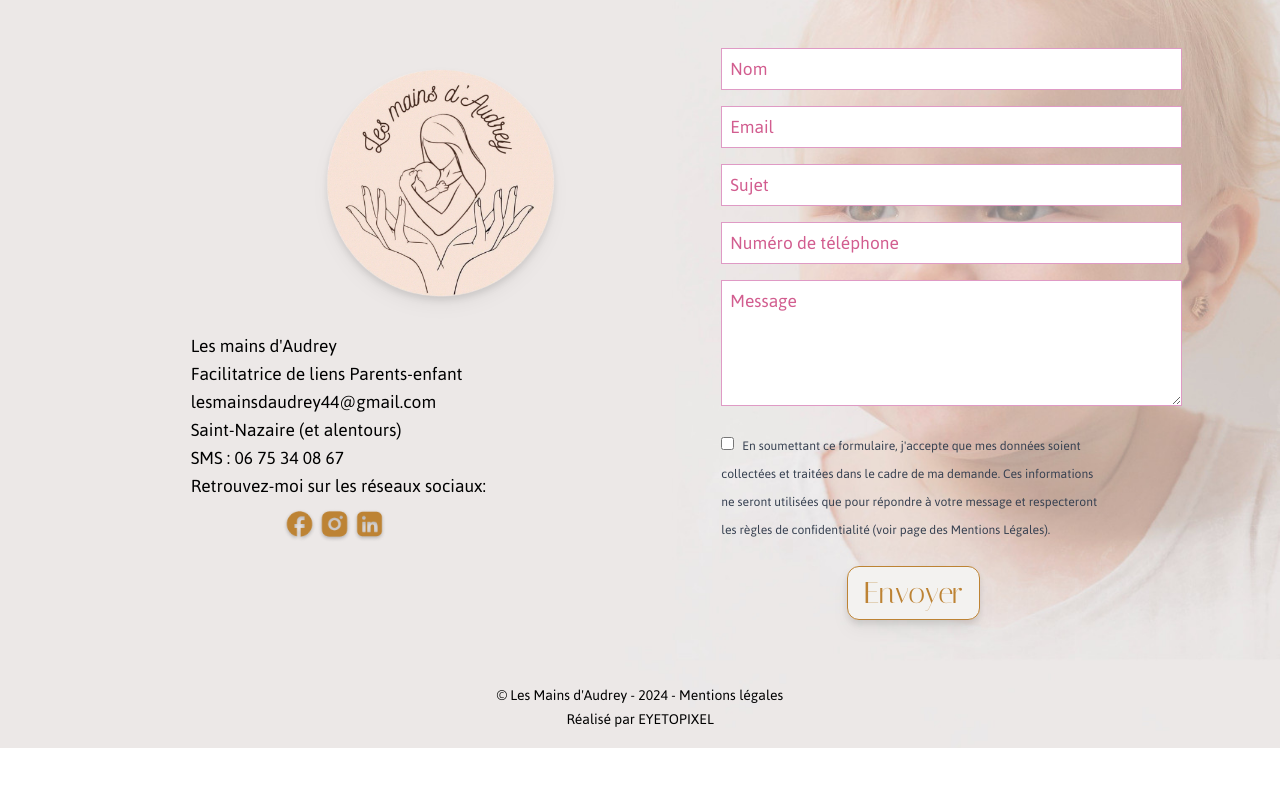
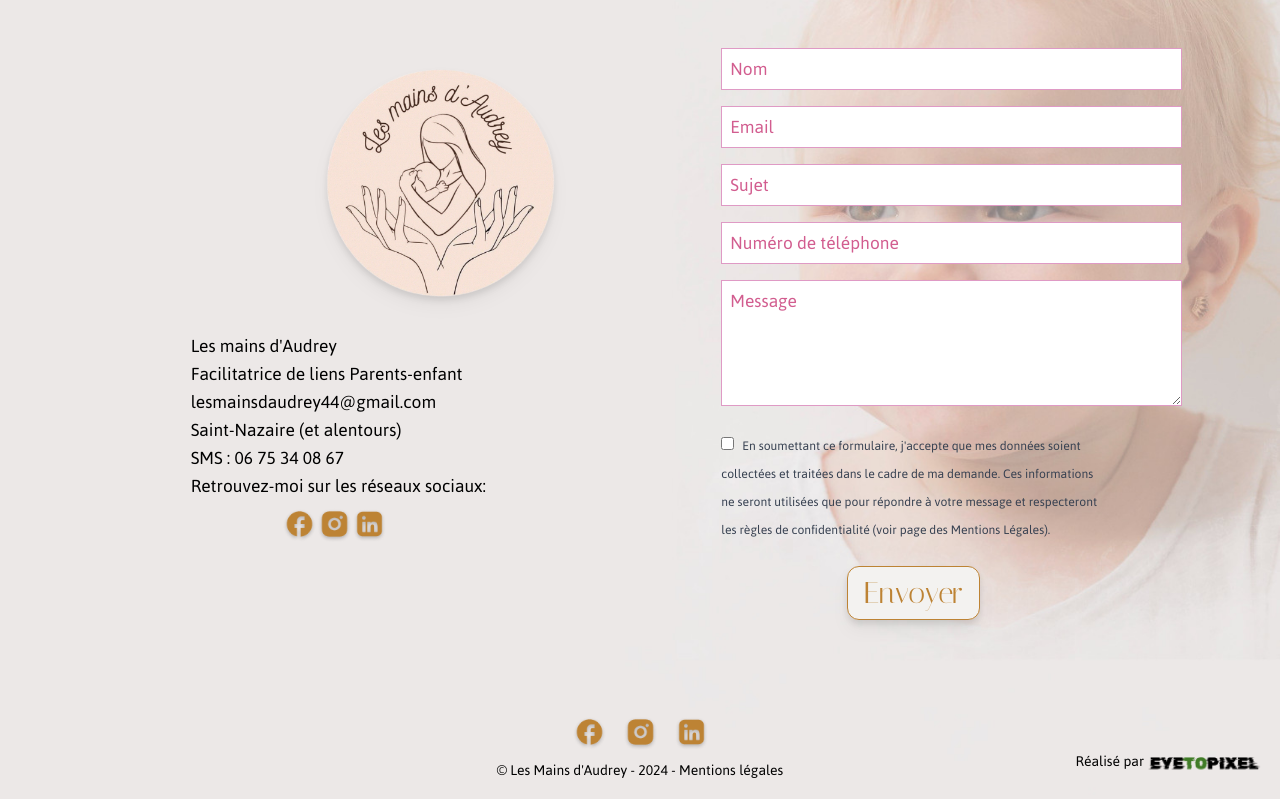
Before and after one commit to luciel53/lesmainsd-audrey, a Next.js app in the folder les-mains-d-audrey/: page /contact in a window 1280 px wide. Shown: the part 220-1019 px from the top of the page. Before the commit the page ends 968 px from the top, so only its background shows below. Built offline with nearby package versions, Linux system fonts and the light colour scheme; what tailwindcss-animated would draw is missing.

Commit message:
finished the footer

```diff
--- a/les-mains-d-audrey/src/app/components/Footer.js
+++ b/les-mains-d-audrey/src/app/components/Footer.js
@@ -1,12 +1,52 @@
 import Link from "next/link";
+import Image from "next/image";
 
 export default function Footer() {
   return (
-    <footer className="flex flex-col items-center font-jaldi mb-4">
-      <p>© Les Mains d'Audrey - 2024 - <Link href="mentionslegales">Mentions légales</Link></p>
-      <p>
-        Réalisé par <span>EYETOPIXEL</span>
-      </p>
+    <footer className="flex flex-col items-center font-jaldi mb-0 w-full overflow-hidden">
+      <div className="flex flex-col md:flex-row justify-center items-center w-full mt-4">
+        {/* Section centrée */}
+        <div className="flex flex-col items-center text-center mx-auto mb-4">
+          <div className="flex space-x-4 mt-4">
+            <Image
+              src="/images/icons/facebook.png"
+              alt="Icone Facebook"
+              width={35}
+              height={35}
+            />
+            <Image
+              src="/images/icons/instagram.png"
+              alt="Icone Instagram"
+              width={35}
+              height={35}
+            />
+            <Image
+              src="/images/icons/linkedin.png"
+              alt="Icone LinkedIn"
+              width={35}
+              height={35}
+            />
+          </div>
+          <p className="mt-2">
+            © Les Mains d'Audrey - 2024 -{" "}
+            <Link href="/mentionslegales">Mentions légales</Link>
+          </p>
+        </div>
+
+        {/* Section droite */}
+        <div className="flex flex-row items-end right-4 md:absolute overflow-hidden mb-4 -mt-8 md:mt-0">
+          <p>Réalisé par</p>
+          <div className="h-16 overflow-hidden">
+            <Image
+              src="/images/eyetopixel.png"
+              alt="Créateur du site web"
+              width={120}
+              height={120}
+              className="object-cover"
+            />
+          </div>
+        </div>
+      </div>
     </footer>
   );
 }
```
Also changed, not shown: les-mains-d-audrey/public/images/eyetopixel.png (renamed from les-mains-d-audrey/public/images/EYETOPIXEL (1).png).
